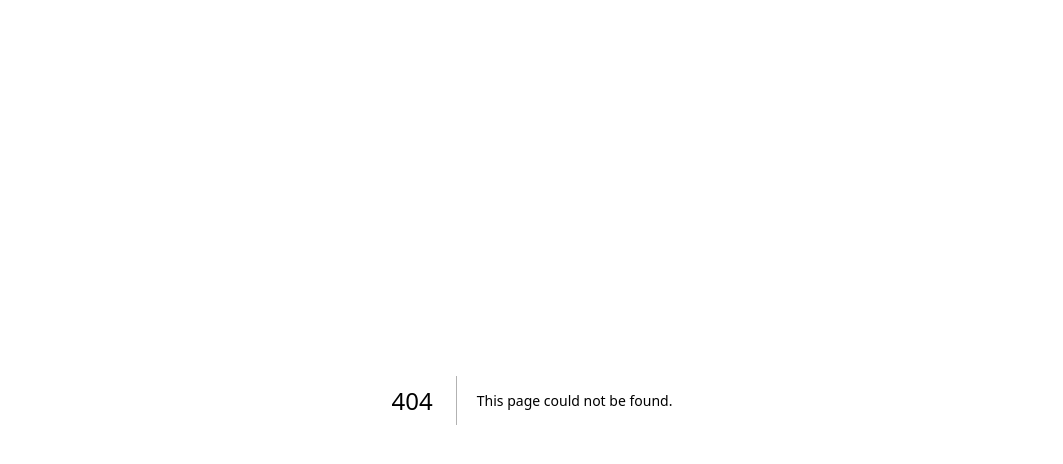
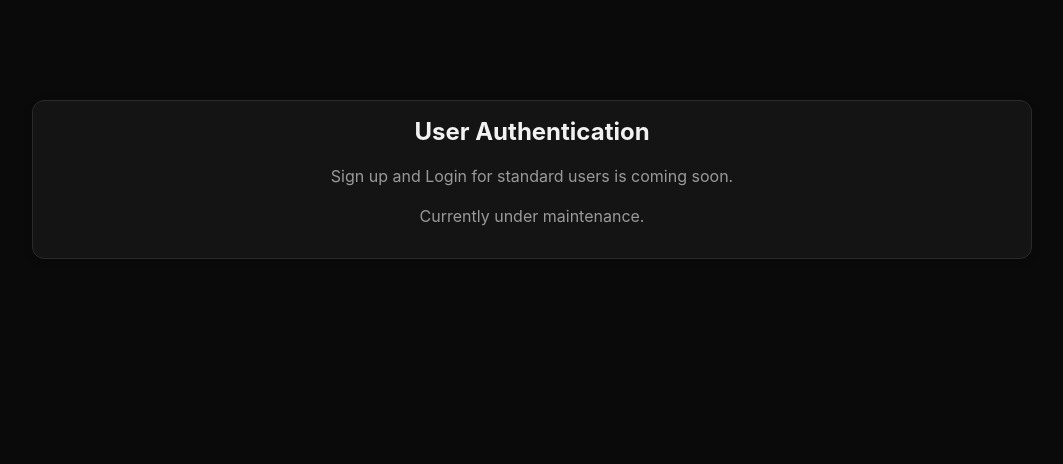
Before and after one commit to DevIsuruSampath/urlshortener, a Next.js app in the folder apps/web/: page /auth in a window 1280 px wide. Before the commit this address had no page. Shown: the top 464 px of the page, without its empty margins (108-1171 px from the left). Built offline with nearby package versions, Linux system fonts and the light colour scheme.

Commit message:
feat(routing): setup auth.example.com and move admin login to admin subdomain

```diff
--- /dev/null
+++ b/apps/web/src/app/auth/page.tsx
@@ -0,0 +1,15 @@
+export default function AuthPage() {
+  return (
+    <div className="container landing" style={{ textAlign: 'center', padding: '100px 20px' }}>
+      <section className="hero card">
+        <h1>User Authentication</h1>
+        <p className="muted">
+          Sign up and Login for standard users is coming soon.
+        </p>
+        <p className="muted" style={{ marginTop: 20 }}>
+          Currently under maintenance.
+        </p>
+      </section>
+    </div>
+  );
+}
```
Also changed, not shown: apps/web/src/components/auth/AdminGuard.tsx (+3 -6 lines), apps/web/src/middleware.ts (+19 -6 lines), 1 other file (tests, documents, lock files or other folders).
